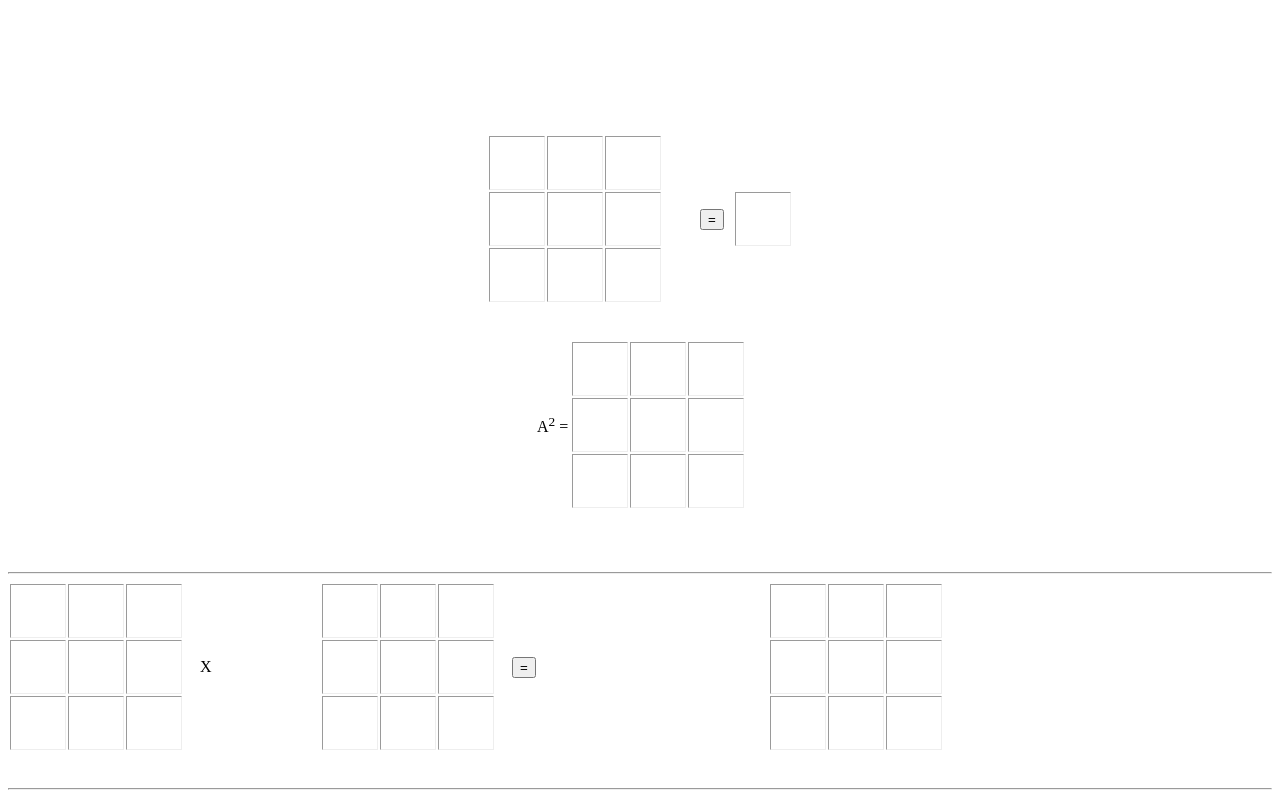
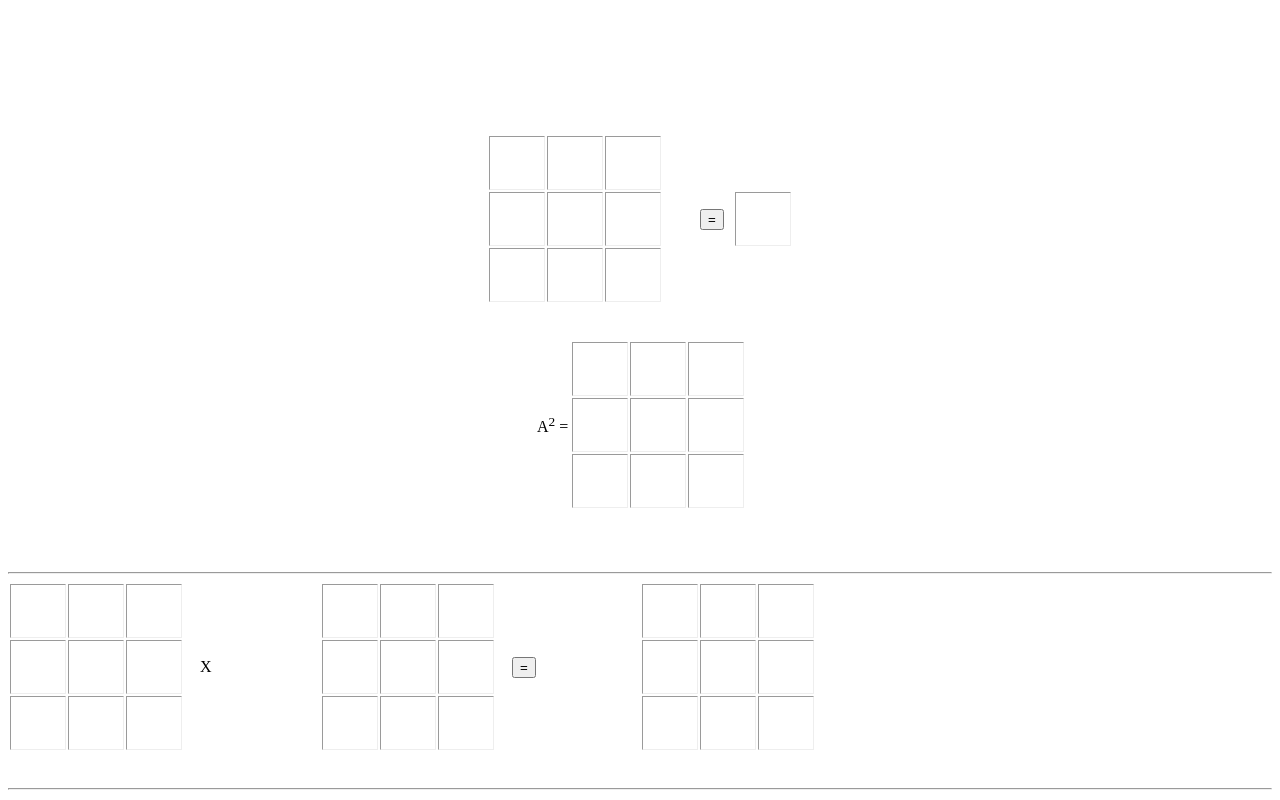
Before and after one commit to aman5062/playwithmatrix, a plain HTML site: page index.html in a window 1280 px wide. Drawn offline with Linux system fonts and the light colour scheme.

Commit message:
Update index.html

```diff
--- a/index.html
+++ b/index.html
@@ -125,7 +125,7 @@ table{
     left: 25%;
 }
 #tab3{
-    left: 60%;
+    left: 50%;
 }
 .inv{
     border: none;
```
